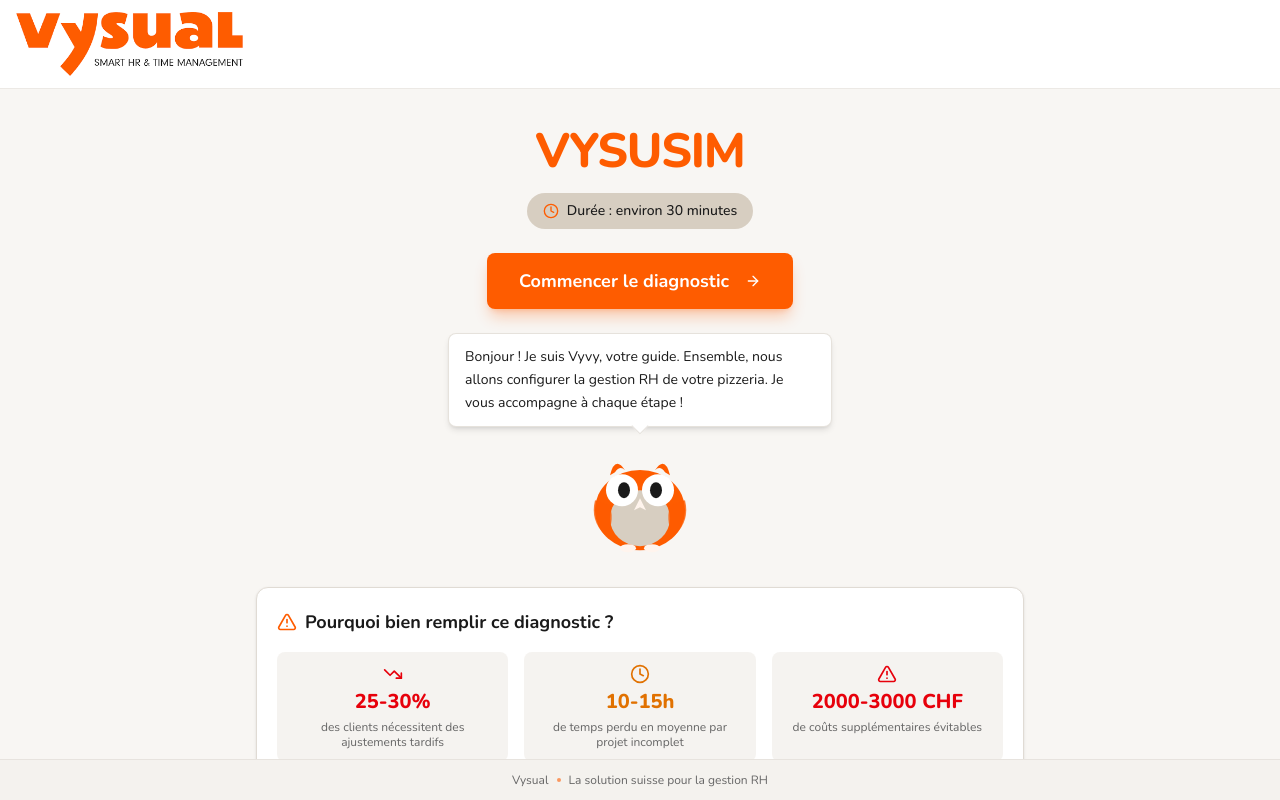
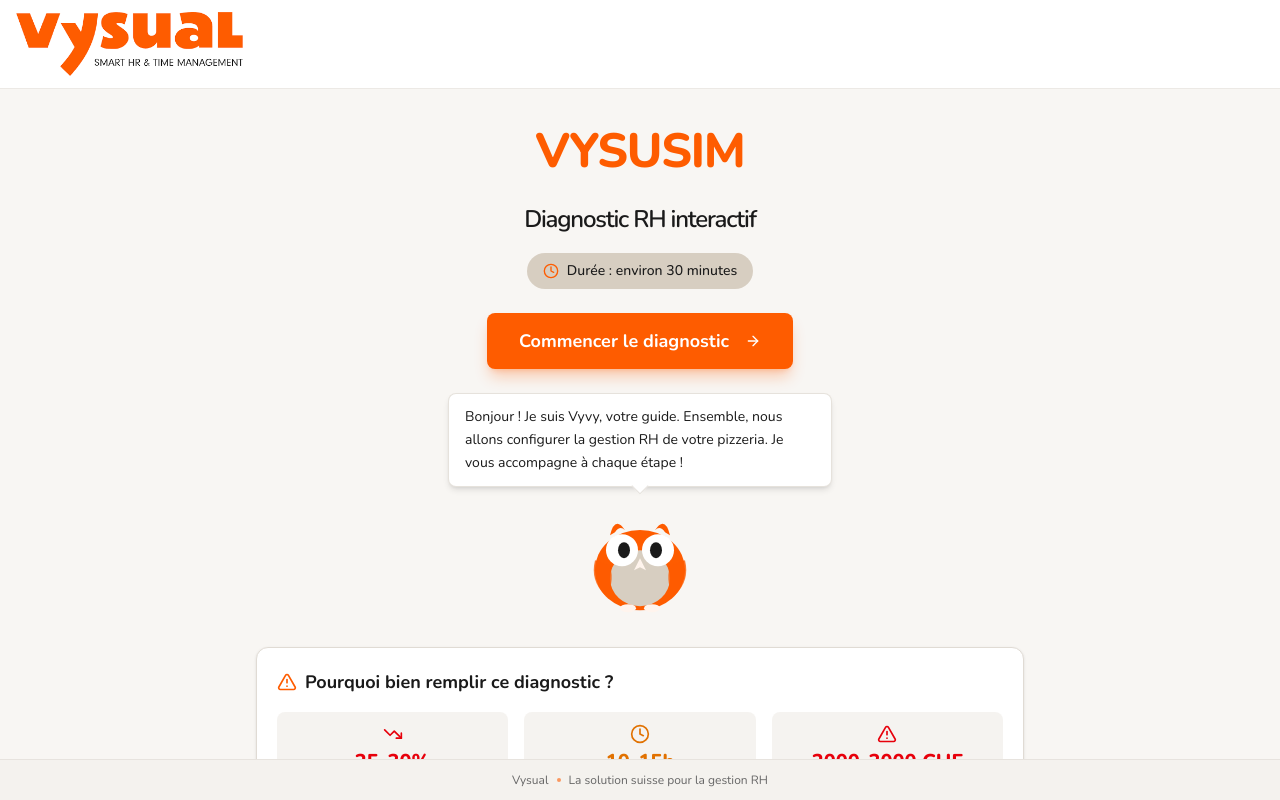
Before and after one commit to jasmyne222/VYSUSIM-4e, a Next.js app: page / in a window 1280 px wide. Built offline with nearby package versions, Linux system fonts and the light colour scheme.

Commit message:
feat: add "Diagnostic RH interactif" subtitle under "VYSUSIM"
Update title hierarchy with orange main title and smaller black subtitle.

Co-authored-by: Jasmine Degirmenci <182100510+jasmyne222@users.noreply.github.com>

```diff
--- a/components/screens/welcome-screen.tsx
+++ b/components/screens/welcome-screen.tsx
@@ -24,7 +24,8 @@ export function WelcomeScreen({ onStart }: WelcomeScreenProps) {
           animate={{ opacity: 1, scale: 1 }}
           transition={{ delay: 0.2 }}
         >
-          <span className="text-primary">VYSUSIM</span>
+          <span className="text-primary">VYSUSIM</span><br />
+          <span className="text-foreground text-xl md:text-2xl font-semibold">Diagnostic RH interactif</span>
         </motion.h1>
 
         {/* Duration badge */}
```
